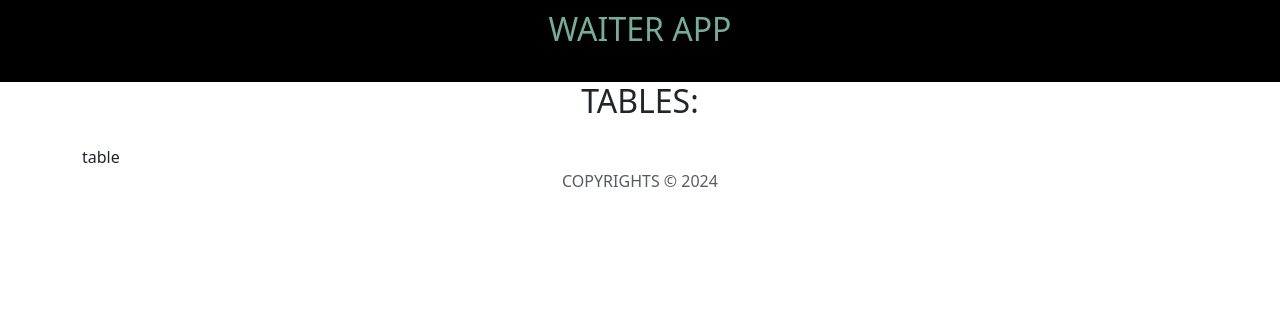
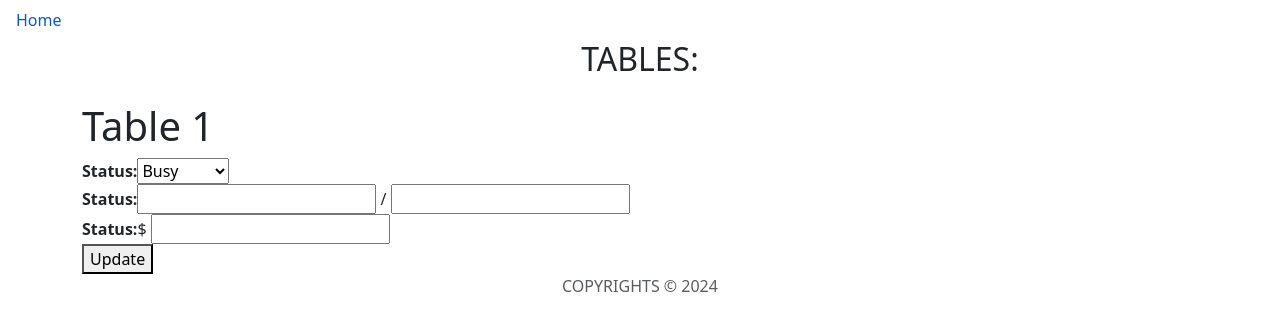
Before and after one commit to Programophobia/App-for-waiters, a React (Create React App) app: page /table/1 in a window 1280 px wide. Shown: the top 330 px of the page. Built offline with nearby package versions, Linux system fonts and the light colour scheme.

Commit message:
Add structure for main and table subpages

```diff
--- a/src/App.js
+++ b/src/App.js
@@ -14,7 +14,7 @@ const App = () => {
       <Container>
       <Routes>
           <Route path="/" element={<Main/>} />
-          <Route path="/table/:tableId" element={<Table />} />
+          <Route path="/table/:id" element={<Table />} />
           <Route path="*" element={<Error />} />
         </Routes>
         <Footer />
--- a/src/components/common/NavBar/NavBar.js
+++ b/src/components/common/NavBar/NavBar.js
@@ -1,15 +1,15 @@
 import styles from './NavBar.module.css'
 import { NavLink } from 'react-router-dom';
-//import { Nav } from 'react-bootstrap';
+import { Nav } from 'react-bootstrap';
 import 'bootstrap/dist/css/bootstrap.min.css';
+
 
 const NavBar = () => {
     return (
-        <nav className={styles.navigation}>
-            <h2 className="mb-4 text-center">WAITER APP</h2>
-        </nav>
+        <Nav className="me-auto">
+             <Nav.Link as={NavLink} to="/">Home</Nav.Link>
+        </Nav>
     )
 }
 
-
 export default NavBar
--- a/src/components/pages/Main/Main.js
+++ b/src/components/pages/Main/Main.js
@@ -1,7 +1,45 @@
 const Main = () => {
 
     return (
-        <div>tables</div>
+        <div><h1>All tables</h1>
+
+        <ul>
+            <li>
+                <div>
+                    <h2>Table 1</h2>
+                    <p><b>Status:</b> Reserved</p>
+                    <button>Show more</button>
+                </div>
+            </li>
+            <li>
+                <div>
+                    <h2>Table 2</h2>
+                    <p><b>Status:</b> Free</p>
+                    <button>Show more</button>
+                </div>
+            </li>
+            <li>
+                <div>
+                    <h2>Table 3</h2>
+                    <p><b>Status:</b> Busy</p>
+                    <button>Show more</button>
+                </div>
+            </li>
+            <li>
+                <div>
+                    <h2>Table 4</h2>
+                    <p><b>Status:</b> Cleaning</p>
+                    <button>Show more</button>
+                </div>
+            </li>
+            <li>
+                <div>
+                    <h2>Table 5</h2>
+                    <p><b>Status:</b> Cleaning</p>
+                    <button>Show more</button>
+                </div>
+            </li>
+        </ul></div>
     )
 }
 
--- a/src/components/pages/Table/Table.js
+++ b/src/components/pages/Table/Table.js
@@ -1,7 +1,28 @@
 const Table = () => {
 
     return (
-        <div>table</div>
+        <div><h1>Table 1</h1>
+
+        <form>
+            <div>
+                <label for="status"><b>Status:</b></label>
+                <select id="status">
+                    <option value="busy">Busy</option>
+                    <option value="reserved">Reserved</option>
+                    <option value="free">Free</option>
+                    <option value="cleaning">Cleaning</option>
+                </select>
+            </div>
+            <div>
+                <label for="people"><b>Status:</b></label>
+                <input type="number" id="people" /> / <input type="number" />
+            </div>
+            <div>
+                <label for="bill"><b>Status:</b></label>
+                $ <input type="number" id="bill" />
+            </div>
+            <button>Update</button>
+        </form></div>
     )
 }
 
--- a/src/redux/tablesRedux.js
+++ b/src/redux/tablesRedux.js
@@ -1,5 +1,5 @@
 //selectors
-
+ const API_URL = process.env.NODE_ENV === 'production' ?  '/api' : 'http://localhost:3131/api'
 // actions
 const createActionName = actionName => `app/tables/${actionName}`;
 
```
